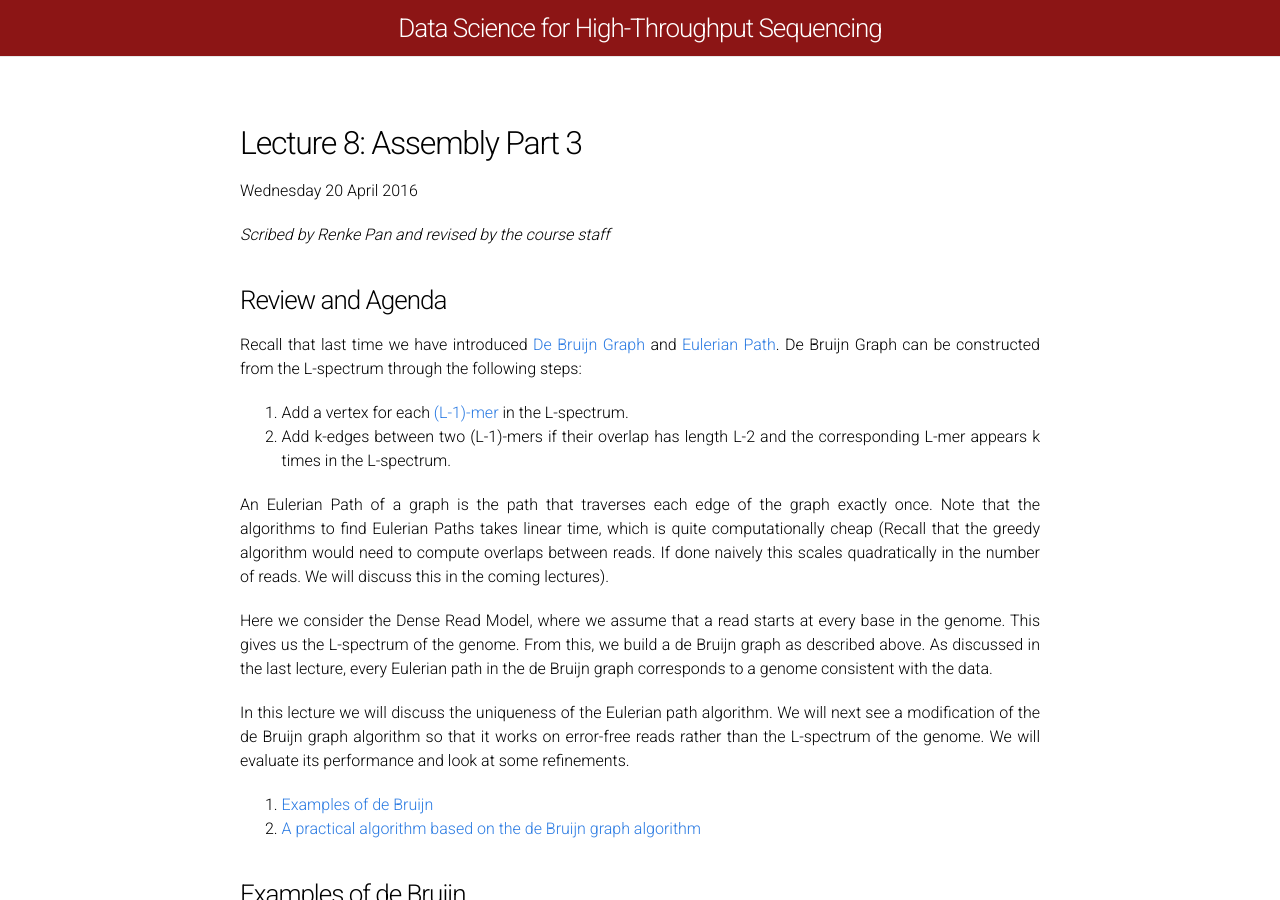
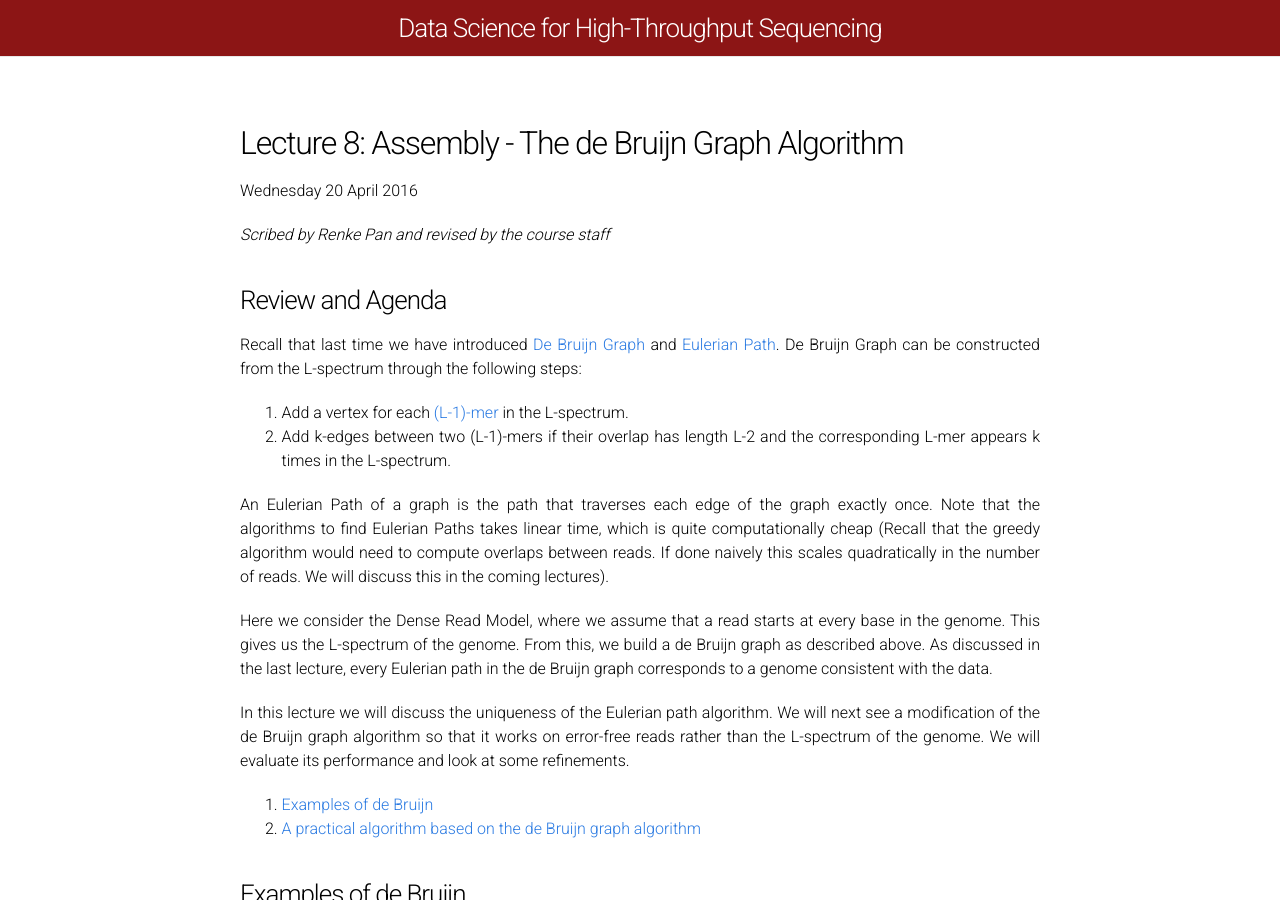
Before and after one commit to laurashen/data-science-sequencing.github.io, a Jekyll site: the page built from lectures/lecture8.md, in a window 1280 px wide and 900 px high. Built offline with Jekyll 4.4.1, drawn with Linux system fonts in a browser that asks for light colours; formulas are drawn with MathJax 3; comment, search, counter and statistics services are not loaded.

Commit message:
lectures 7 and 8 put up

```diff
--- a/index.html
+++ b/index.html
@@ -67,6 +67,8 @@
         <a href="/lectures/lecture5/">Lecture 5: Assembly - An Introduction</a>
         <a href="/lectures/lecture6/">Lecture 6: Pacific Biosciences Sequencing Technology (Guest Lecture)</a>
         <a href="/assignments/project_guidelines">Project Guidelines and Ideas</a>
+        <a href="/lectures/lecture7/">Lecture 7: Assembly - Necessary Conditions for Successful Assembly</a>
+        <a href="/lectures/lecture7/">Lecture 8: Assembly - The de Bruijn Graph Algorithm</a>
     </div>
 
   </div>
--- a/lectures/lecture8.md
+++ b/lectures/lecture8.md
@@ -5,7 +5,7 @@
 ---
 
 
-## Lecture 8: Assembly Part 3
+## Lecture 8: Assembly - The de Bruijn Graph Algorithm
 
 Wednesday 20 April 2016
 
```
Also changed, not shown: lectures/lecture7.md (+1 -1 lines).
